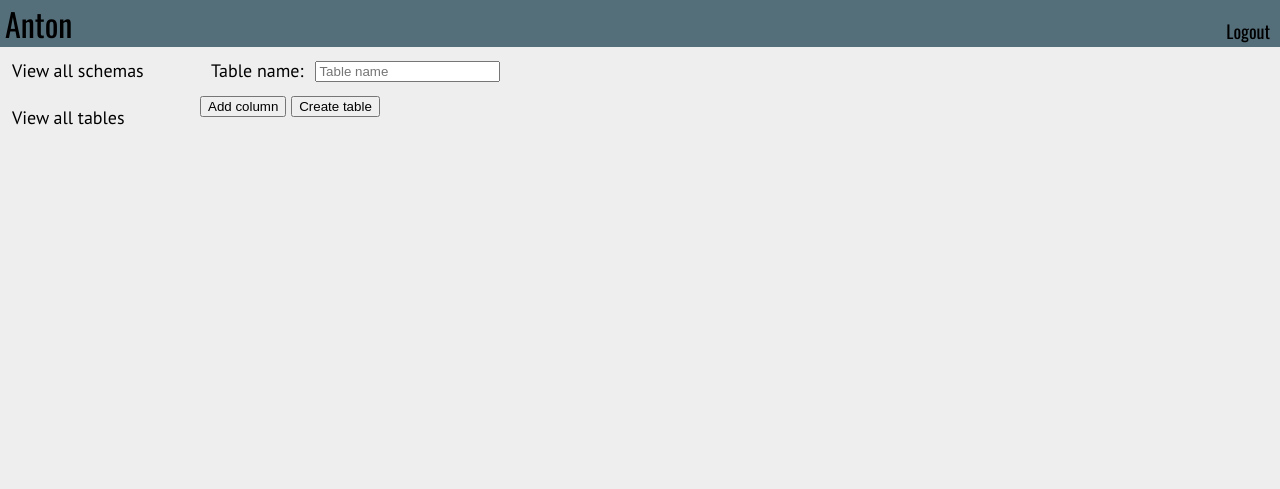
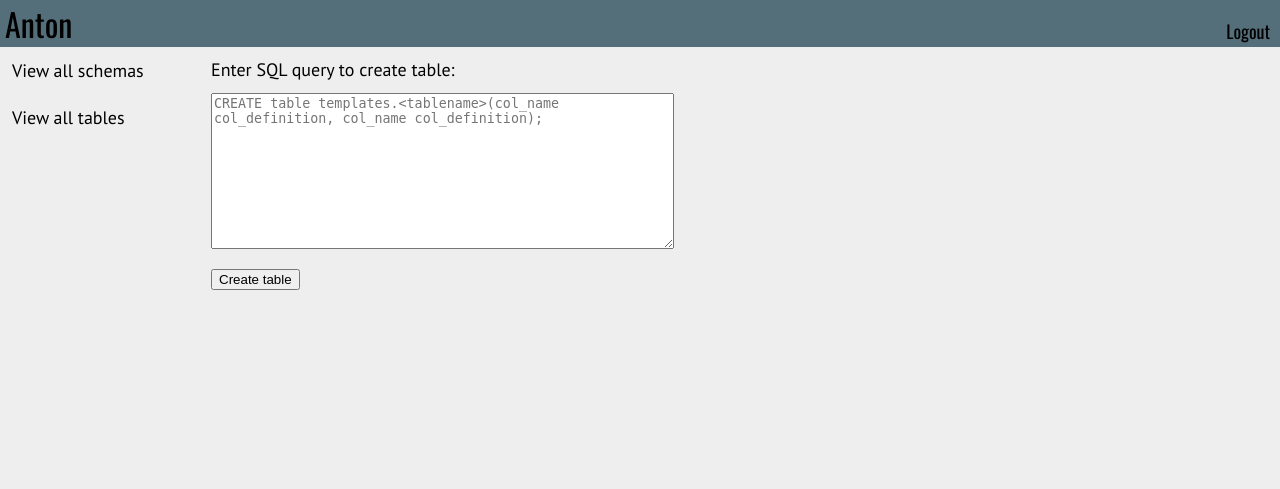
Before and after one commit to shubham1172/anton, a Flask app: template templates/table_add.html in a window 1280 px wide. Shown: the top 489 px of the page. Run offline with Flask 2, Linux system fonts and the light colour scheme; the template is opened without the code that fills it, so the values that code supplies are empty.

Commit message:
Table creation using raw sql query added

```diff
--- a/static/js/drop_table.js
+++ b/static/js/drop_table.js
@@ -21,7 +21,6 @@
         request.open('POST', '/api/drop-table', true);
         request.setRequestHeader('Content-Type', 'application/json');
         request.send(JSON.stringify({schema: arr[4],table: checked[j].value}));
-
       }
       request.onload = function(){
         if(request.readystate = XMLHttpRequest.DONE){
--- a/static/js/table_add.js
+++ b/static/js/table_add.js
@@ -1,12 +1,16 @@
 window.onload = function(){
   var create_table = document.getElementById('create_table');
-  var add_column = document.getElementById('add_column');
-  var counter=0;
+  var url=window.location.href;
+  var arr=url.split("/");
+  var sql_query = document.getElementById('create_table_query');
+  sql_query.placeholder="CREATE table "+arr[4]+".<tablename>(col_name col_definition, col_name col_definition);";
+
+  /*var counter=0;
 
   function createTemplate(counter){
     var id=counter;
     var htmlTemplate=
-    `<tr id=${id}>
+    `${id}.<tr id=${id}>
         <td>Column name: </td>
         <td><input type="text" name="column_name" placeholder="Enter column name"></td>
         <td><select name="column_type">
@@ -105,5 +109,20 @@
         }
       }
     }
-
+*/
+  create_table.onclick = function(){
+    var request;
+    var sql_query = document.getElementById('create_table_query').value;
+    request = new XMLHttpRequest();
+    request.open('POST', '/api/raw-sql', true);
+    request.setRequestHeader('Content-Type', 'application/json');
+    request.send(JSON.stringify({query: sql_query}));
+    request.onload = function(){
+      if(request.readystate = XMLHttpRequest.DONE){
+        var message = document.getElementById("message");
+        var msg = JSON.parse(request.responseText);
+        message.innerHTML=msg.message;
+      }
+    }
   }
+}
--- a/templates/table_add.html
+++ b/templates/table_add.html
@@ -14,7 +14,13 @@
 
 <div class="add_table">
   <table cellspacing="10px">
-    <tr>
+		<tr>
+			<td colspan="5">Enter SQL query to create table:</td>
+		</tr>
+		<tr>
+			<td><textarea id="create_table_query" placeholder="CREATE table <tablename>(col_name col_definition, col_name col_definition);"rows="10" cols="55"></textarea></td>
+		</tr>
+    <!---<tr>
       <td>Table name: </td>
       <td><input type="text" id="table_name" placeholder="Table name"></td>
     </tr>
@@ -24,13 +30,13 @@
 		<tr>
 			<td>
 				<input id="add_column" type="submit" value="Add column">
-			</td>
-      <td>
+			</td>--->
+	  <tr>
+			<td>
         <input id="create_table" type="submit" value="Create table">
        </td>
     </tr>
 		<tr>
-			<td></td>
 			<td id="message" style="color:red;font-size:12px;"></td>
 		</tr>
 	</table>
```
